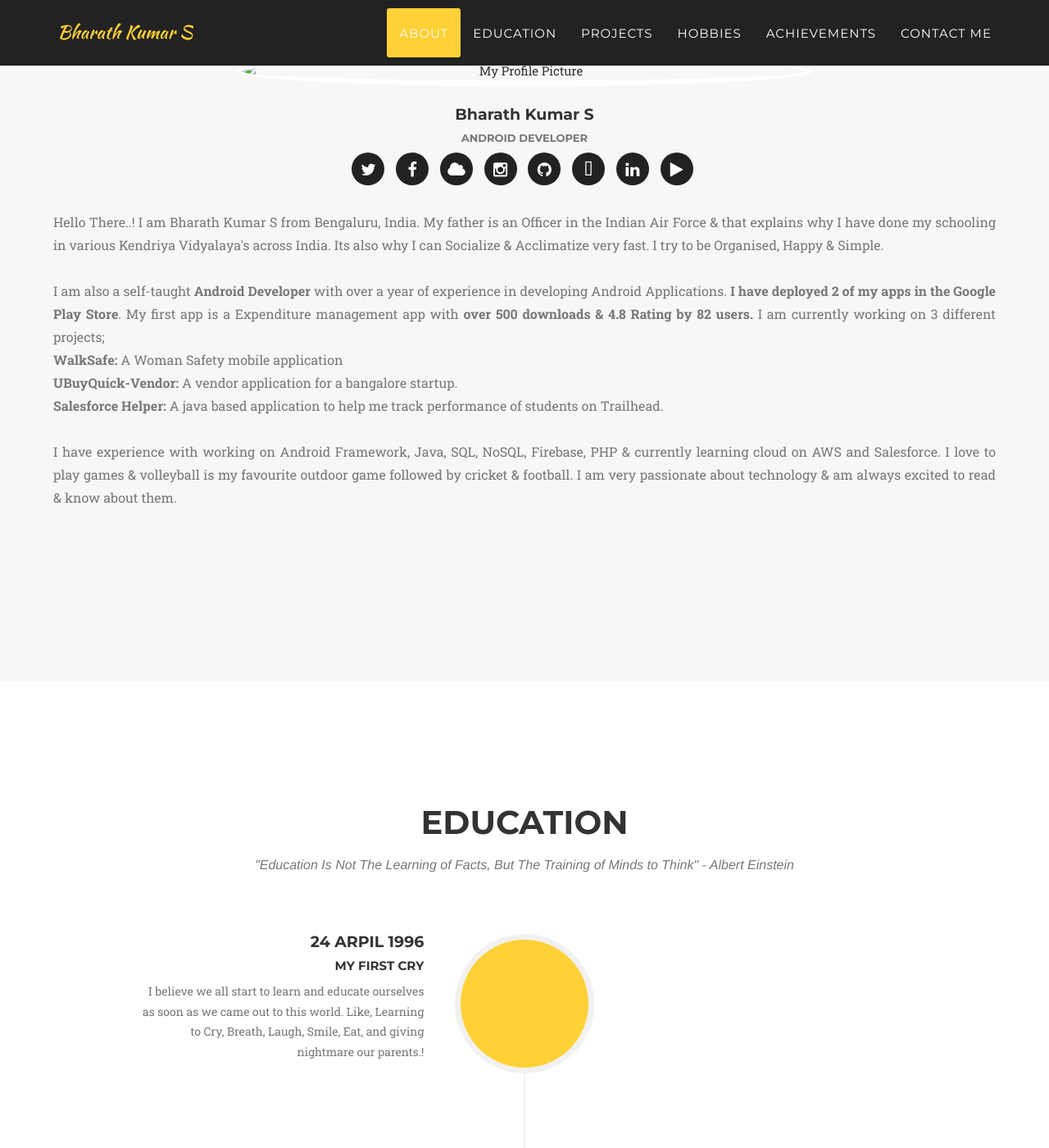
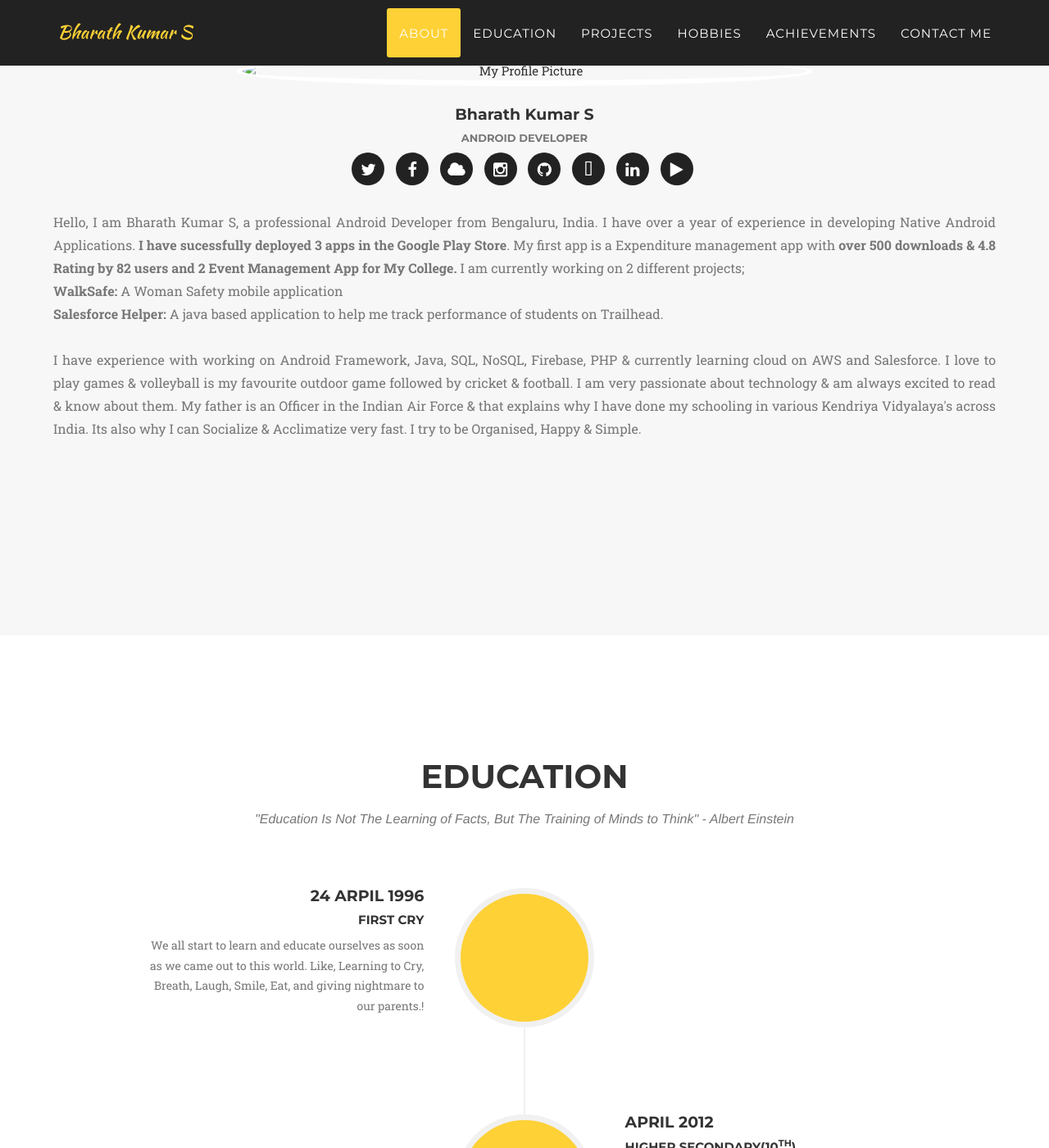
Before and after one commit to BharathKSunil/BharathKSunil.github.io, a Jekyll site: the page built from _posts/2014-07-16-project-5.markdown, in a window 1280 px wide and 1400 px high, scrolled down 996 px. Shown: the whole window at 82% size. Built offline with Jekyll 4.4.1, drawn with Linux system fonts in a browser that asks for light colours; some web fonts are replaced; some of the changed text lies outside the part shown.

Commit message:
Content Update
Updated the contents of the portfolio.
Renamed UBuyQuick as Smart because the project was dropped.

```diff
--- a/_config.yml
+++ b/_config.yml
@@ -28,11 +28,11 @@ section4-subhead: Here Are Some Of Things I Love Doing When I Relax
 section4-id: hobbies
 
 section5: Achievements
-section5-subhead: Here Are Some Achievements I Have Earned
+section5-subhead: Here Are Some of my Achievements
 section5-id: achievements
 
 section6: Contact Me
-section6-subhead: Loved it? Hire Me.! or Feel Free To Contact Me With Any Feedback or Queries
+section6-subhead: Am I Who You are Looking For? Hire Me.! or Feel Free To Contact Me With Any Feedback or Queries.
 section6-id: contact
 
 
@@ -79,7 +79,7 @@ people:
       url: "https://in.linkedin.com/in/bharathksunil"
     - title: play
       url: "https://play.google.com/store/apps/dev?id=6734202426383547966&hl=en"
-  description: "Hello There..! I am Bharath Kumar S from Bengaluru, India. My father is an Officer in the Indian Air Force &amp; that explains why I have done my schooling in various Kendriya Vidyalaya's across India. Its also why I can Socialize &amp; Acclimatize very fast. I try to be Organised, Happy &amp; Simple.<br /><br />I am also a self-taught <b>Android Developer</b> with over a year of experience in developing Android Applications. <b>I have deployed 2 of my apps in the Google Play Store</b>. My first app is a Expenditure management app with <b>over 500 downloads &amp; 4.8 Rating by 82 users.</b> I am currently working on 3 different projects; <br /><b>WalkSafe:</b> A Woman Safety mobile application<br /><b>UBuyQuick-Vendor:</b> A vendor application for a bangalore startup.<br /><b>Salesforce Helper:</b> A java based application to help me track performance of students on Trailhead. <br /> <br />I have experience with working on Android Framework, Java, SQL, NoSQL, Firebase, PHP &amp; currently learning cloud on AWS and Salesforce. I love to play games &amp; volleyball is my favourite outdoor game followed by cricket &amp; football. I am very passionate about technology &amp; am always excited to read &amp; know about them."
+  description: "Hello, I am Bharath Kumar S, a professional Android Developer from Bengaluru, India. I have over a year of experience in developing Native Android Applications. <b>I have sucessfully deployed 3 apps in the Google Play Store</b>. My first app is a Expenditure management app with <b>over 500 downloads &amp; 4.8 Rating by 82 users and 2 Event Management App for My College.</b> I am currently working on 2 different projects; <br /><b>WalkSafe:</b> A Woman Safety mobile application<br /><b>Salesforce Helper:</b> A java based application to help me track performance of students on Trailhead. <br /> <br />I have experience with working on Android Framework, Java, SQL, NoSQL, Firebase, PHP &amp; currently learning cloud on AWS and Salesforce. I love to play games &amp; volleyball is my favourite outdoor game followed by cricket &amp; football. I am very passionate about technology &amp; am always excited to read &amp; know about them. My father is an Officer in the Indian Air Force &amp; that explains why I have done my schooling in various Kendriya Vidyalaya's across India. Its also why I can Socialize &amp; Acclimatize very fast. I try to be Organised, Happy &amp; Simple.<br /><br />"
 
 # Social networks usernames (many more available: http://fontawesome.io/cheatsheet/)
 social:
--- a/_includes/contact.html
+++ b/_includes/contact.html
@@ -9,7 +9,7 @@
             </div>
             <div class="row text-center">
                 <div class="col-lg-12">
-                    <strong><a href="mailto:{{ site.email }}">Find me Here</a></strong>
+                    <strong><a href="mailto:{{ site.email }}">Hire Me</a></strong>
                 </div>
             </div>
         </div>
--- a/_includes/education.html
+++ b/_includes/education.html
@@ -17,10 +17,10 @@
                             <div class="timeline-panel">
                                 <div class="timeline-heading">
                                     <h4>24 Arpil 1996</h4>
-                                    <h5 class="subheading">My First Cry</h5>
+                                    <h5 class="subheading">First Cry</h5>
                                 </div>
                                 <div class="timeline-body">
-                                    <p class="text-muted">I believe we all start to learn and educate ourselves as soon as we came out to this world. Like, Learning to Cry, Breath, Laugh, Smile, Eat, and giving nightmare our parents.!</p>
+                                    <p class="text-muted">We all start to learn and educate ourselves as soon as we came out to this world. Like, Learning to Cry, Breath, Laugh, Smile, Eat, and giving nightmare to our parents.!</p>
                                 </div>
                             </div>
                         </li>
@@ -30,7 +30,7 @@
                             </div>
                             <div class="timeline-panel">
                                 <div class="timeline-heading">
-                                    <h4>APRIL 2012</h4>
+                                    <h4>April 2012</h4>
                                     <h5 class="subheading">Higher Secondary(10<sup>th</sup>)<br/> Kendriya Vidyalaya AFS,<br/> Jaisalmer, Rajasthan, IN</h5>
                                 </div>
                                 <div class="timeline-body">
@@ -45,7 +45,7 @@
                             </div>
                             <div class="timeline-panel">
                                 <div class="timeline-heading">
-                                    <h4>APRIL 2014</h4>
+                                    <h4>April 2014</h4>
                                     <h5 class="subheading">Senior Secondary(12<sup>th</sup>)<br/>Kendriya Vidyalaya ASC Center,<br/> Bengaluru, Karnataka, IN</h5>
                                 </div>
                                 <div class="timeline-body">
@@ -60,11 +60,11 @@
                             </div>
                             <div class="timeline-panel">
                                 <div class="timeline-heading">
-                                    <h4>JUN 2014 - JUL 2018</h4>
+                                    <h4>Jun 2014 - Jul 2018</h4>
                                     <h5 class="subheading">Computer Science and Engineering(UG)<br/>Dr. Ambedkar Inst. of Tech.,<br/>Bengaluru, Karnataka, IN</h5>
                                 </div>
                                 <div class="timeline-body">
-                                    <p class="text-muted"><b>7.98 C.G.P.A, (72.3%)</b><br/>
+                                    <p class="text-muted"><b>8.08 C.G.P.A, (73.3%)</b><br/>
 														Pursuing my UG to become a professional with high calibre strengths in driving superior operation success and strategic planning. Also to have a robust background in Software Development with compliance to best coding standards.</p>
                                 </div>
                             </div>
--- a/_posts/2014-07-16-project-5.markdown
+++ b/_posts/2014-07-16-project-5.markdown
@@ -1,16 +1,16 @@
 ---
-title: "UBuyQuick - Vendor"
+title: "Smart - Vendor"
 subtitle: Android App
 layout: default
 modal-id: 5
 date: 2014-07-16
-img: ubuyquick.jpg
-thumbnail: ubuyquick-thumbnail.jpg
+img: smart.jpg
+thumbnail: smart-thumbnail.jpg
 alt: image-alt
 project-date: Coming Soon
 message: Under Development
-link: "http://ubuyquick.com/"
+link: ""
 category: Android -InDevelopment
-description: "UBuyQuick is an upcoming startup based in bangalore with high spirits to beat the masters like Amazon Now, Groffers etc... I am responsible to build their Vendor application which can register new vendors, recieve realtime orders, manage billing and many more."
+description: "Smart is an Android application for the Shopkeepers which is being built to make them smarter and modernize their shops... Smart can register new vendors, recieve realtime orders, manage billing, keep track of Credits of users and many more. The Project is currently paused as there are no investors"
 
 ---
```
Also changed, not shown: img/projects/smart-thumbnail.jpg (added), img/projects/smart.jpg (added), img/projects/ubuyquick-thumbnail.jpg (deleted), img/projects/ubuyquick.jpg (deleted).
